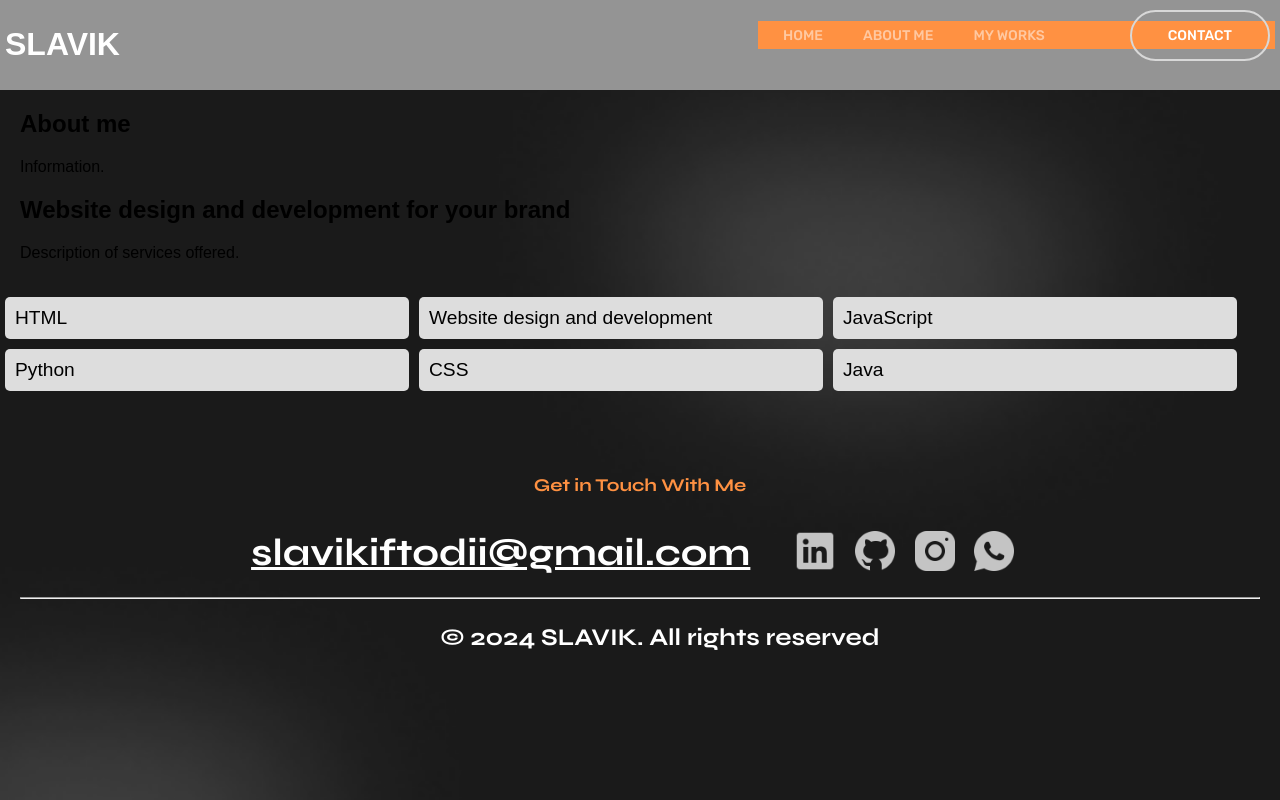
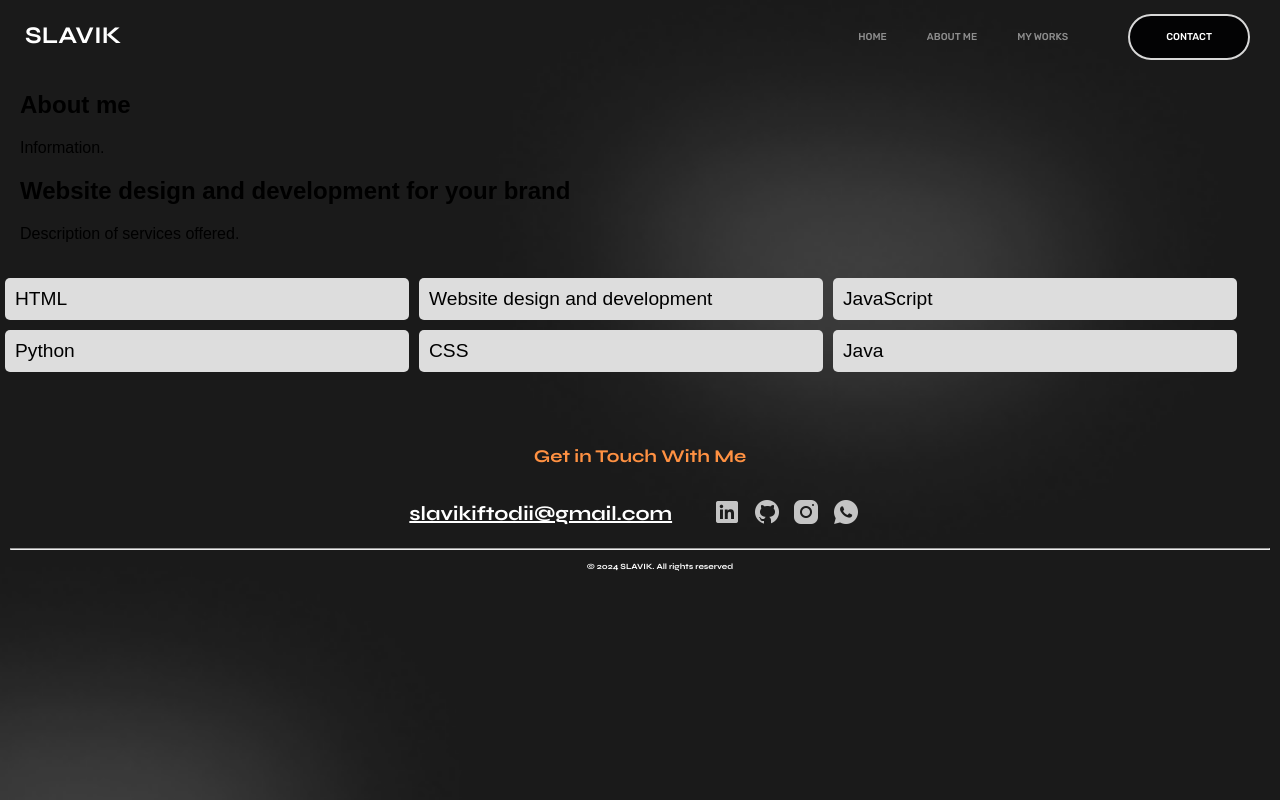
Before and after one commit to SlavikBlxt4/portfolio, a React (Create React App) app in the folder portfolio/: page / in a window 1280 px wide. Built offline with nearby package versions, Linux system fonts and the light colour scheme.

Commit message:
footer terminado

```diff
--- a/portfolio/src/App.css
+++ b/portfolio/src/App.css
@@ -13,7 +13,6 @@ body {
 .header {
     color: #fff;
     text-align: center;
-    background-color: #949494;
     display: flex;
     justify-content: space-between;
     padding: 5px;
@@ -40,7 +39,7 @@ body {
     margin-left: auto;
     padding: 5px;
     display: flex;
-    background-color: #FF9142;
+    margin-right: 20px;
 
 }
 .menu-list a{
@@ -48,21 +47,29 @@ body {
     color: white;
     padding: 20px;
     font-family: 'Rubik', sans-serif;
-    font-size: 14px;
+    font-size: 10px;
     opacity: 0.5;
     font-weight: 450;
+}
+
+.name{
+    font-family: 'Syne', sans-serif;
+    font-size: 12px;
+    margin-left: 20px;
+    color: white;
 }
 
 
 
 #contact-link{
-    margin-left: 65px;
+    margin-left: 40px;
     opacity: 1;
     border-radius: 100px;
     padding: 15px;
     padding-left: 36px;
     padding-right: 36px;
     border: 2px solid #D8D8D8;
+    background-color: #030304;
 }
 
 @media screen and (max-width: 980px) {
@@ -73,7 +80,7 @@ body {
 }
 
 .footer {
-    padding: 10px;
+    padding: 5px;
     color: #fff;
     margin-top: 20px;
     font-family: 'Rubik', sans-serif;
@@ -95,7 +102,7 @@ body {
 
 .mail a {
     color: white;
-    font-size: 38px; /* Reduced font size */
+    font-size: 20px; /* Reduced font size */
     font-family: 'Syne', sans-serif;
     font-weight: 700;
   }
@@ -112,29 +119,6 @@ body {
     display: flex;
   }
 
-.name-footer{
-    margin-left: 100px; /* Adjusted margin */
-    font-size: 64px;
-    font-family: 'Rubik', sans-serif;
-    font-weight: 700;
-}
-
-
-.phone-number{
-    margin-left: auto;
-    padding: 10px;
-    display: flex;
-    margin-right: 144px;
-}
-
-.phone-number a{
-    margin-right: 219px;
-    text-decoration: none;
-    color: white;
-    font-family: 'Syne', sans-serif;
-    font-weight: 700;
-    font-size: 24px;
-}
 
 li{
     list-style-type: none;
@@ -148,8 +132,8 @@ li{
 }
 
 .social-media img{
-    width: 50px;
-    height: 50px;
+    width: 30px;
+    height: 30px;
 }
 
 .social-media{
@@ -165,7 +149,7 @@ li{
     color: white;
     font-family: 'Syne', sans-serif;
     font-weight: 700;
-    font-size: 24px;
+    font-size: 8px;
 }
 
 .line-separator {
```
